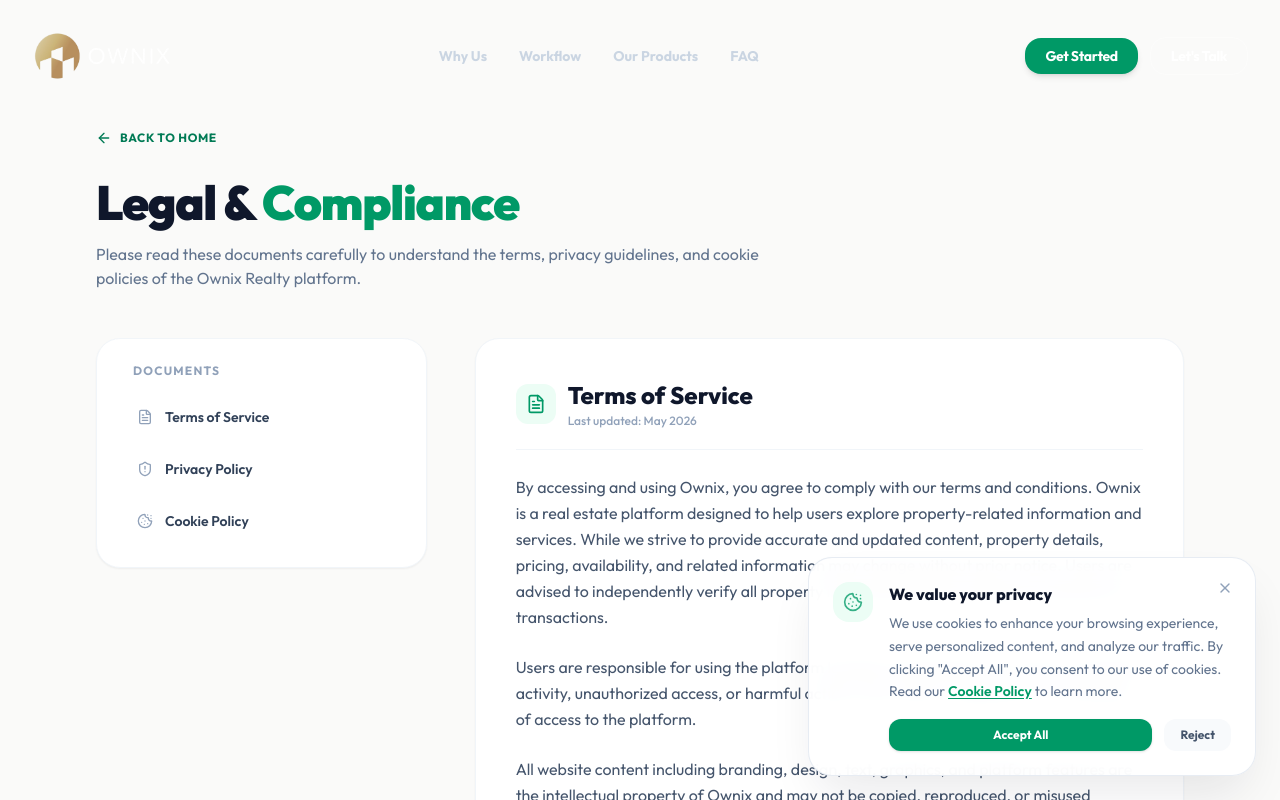
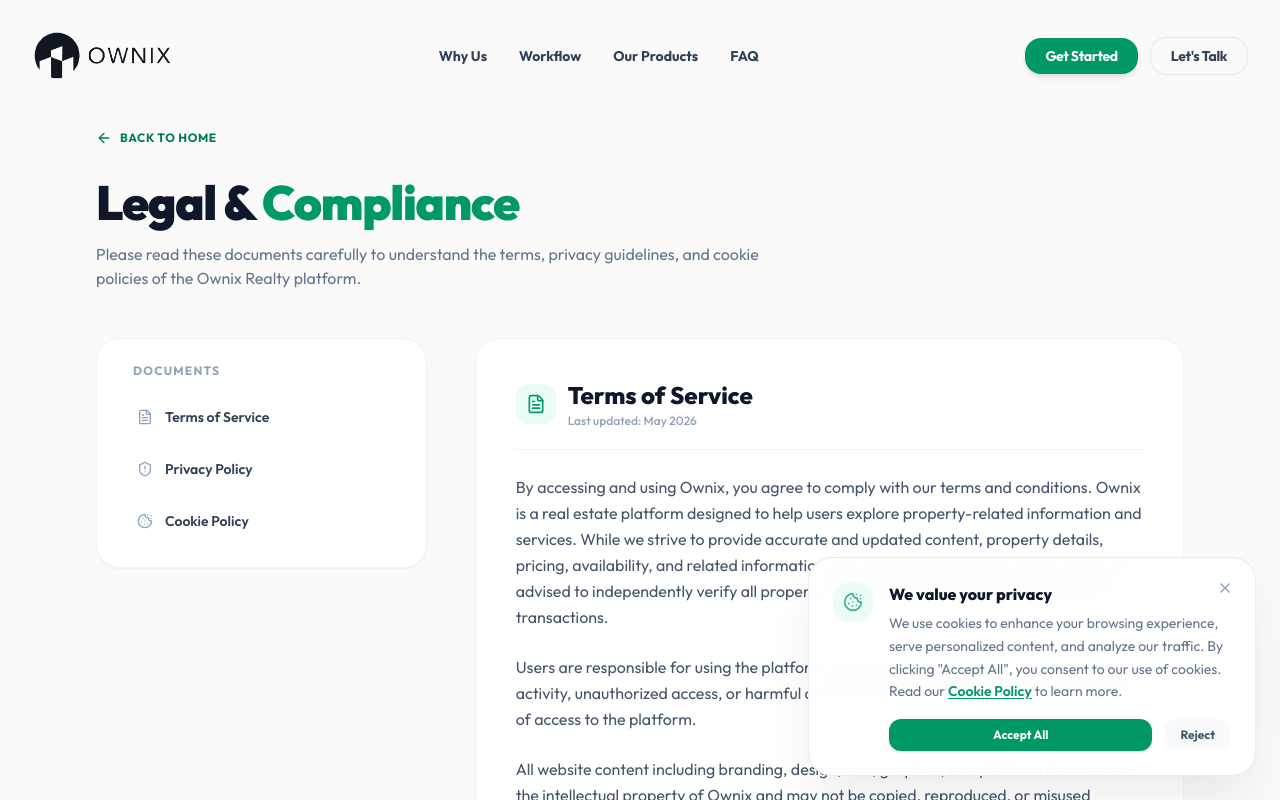
Before and after one commit to the-gold-technologies/ownix-landing-page, a Next.js app: page /legal in a window 1280 px wide. Shown: the top 800 px of the page. Built offline with nearby package versions, Linux system fonts and the light colour scheme.

Commit message:
feat: add theme prop to Navbar to support light mode styling for static pages

```diff
--- a/src/app/legal/page.tsx
+++ b/src/app/legal/page.tsx
@@ -22,7 +22,7 @@ export default function LegalPage() {
   return (
     <div className="min-h-screen bg-stone-50 text-slate-800 flex flex-col font-sans">
       {/* Cohesive Navbar styling */}
-      <Navbar />
+      <Navbar theme="light" />
 
       <main className="flex-1 max-w-6xl w-full mx-auto px-4 sm:px-6 lg:px-8 pt-32 pb-24">
         {/* Back Link */}
--- a/src/components/Navbar.tsx
+++ b/src/components/Navbar.tsx
@@ -3,7 +3,11 @@
 import React, { useState, useEffect } from "react";
 import { Menu, X } from "lucide-react";
 
-export default function Navbar() {
+interface NavbarProps {
+  theme?: "dark" | "light";
+}
+
+export default function Navbar({ theme = "dark" }: NavbarProps) {
   const [isScrolled, setIsScrolled] = useState(false);
   const [mobileMenuOpen, setMobileMenuOpen] = useState(false);
 
@@ -41,14 +45,14 @@ export default function Navbar() {
             src="/images/whatsappLogo.png"
             alt="Ownix Realty Logo"
             className={`absolute inset-0 h-full w-full object-contain transition-opacity duration-500 group-hover:scale-105 ${
-              isScrolled ? "opacity-0 pointer-events-none" : "opacity-100"
+              !isScrolled && theme === "dark" ? "opacity-100" : "opacity-0 pointer-events-none"
             }`}
           />
           <img
             src="/images/blackLogo.png"
             alt="Ownix Realty Logo"
             className={`absolute inset-0 h-full w-full object-contain transition-opacity duration-500 group-hover:scale-105 ${
-              isScrolled ? "opacity-100" : "opacity-0 pointer-events-none"
+              isScrolled || theme === "light" ? "opacity-100" : "opacity-0 pointer-events-none"
             }`}
           />
         </a>
@@ -61,7 +65,7 @@ export default function Navbar() {
               href={link.href}
               id={`nav-link-${link.name.toLowerCase().replace(/\s+/g, "-")}`}
               className={`text-xs lg:text-sm font-bold transition-colors duration-200 relative py-1 after:absolute after:bottom-0 after:left-0 after:w-0 after:h-0.5 hover:after:w-full after:transition-all after:duration-300 ${
-                isScrolled
+                isScrolled || theme === "light"
                   ? "text-slate-700 hover:text-emerald-600 after:bg-emerald-600"
                   : "text-slate-300 hover:text-white after:bg-[#35ddb1]"
               }`}
@@ -93,7 +97,7 @@ export default function Navbar() {
             href="tel:+919700001421"
             id="nav-cta-button-secondary"
             className={`relative inline-flex items-center justify-center px-4 lg:px-5 py-2 text-xs lg:text-sm font-bold rounded-2xl border transition-all duration-300 hover:scale-[1.02] active:scale-[0.98] focus:outline-none tracking-tight ${
-              isScrolled
+              isScrolled || theme === "light"
                 ? "border-slate-200 text-slate-700 hover:bg-slate-50"
                 : "border-white/40 text-white hover:bg-white/10"
             }`}
@@ -107,7 +111,7 @@ export default function Navbar() {
           id="mobile-menu-toggle-btn"
           onClick={() => setMobileMenuOpen(!mobileMenuOpen)}
           className={`md:hidden p-2 rounded-lg focus:outline-none transition-colors ${
-            isScrolled
+            isScrolled || theme === "light"
               ? "text-slate-600 hover:text-emerald-700 hover:bg-slate-50"
               : "text-slate-300 hover:text-white hover:bg-white/5"
           }`}
@@ -125,7 +129,7 @@ export default function Navbar() {
       {mobileMenuOpen && (
         <div
           className={`md:hidden absolute top-full left-0 right-0 border-b px-4 pt-3 pb-6 transition-all animate-in fade-in duration-200 ${
-            isScrolled
+            isScrolled || theme === "light"
               ? "bg-white border-slate-100 shadow-xl mt-3 rounded-2xl"
               : "bg-[#041A1A] border-white/5 shadow-2xl backdrop-blur-xl"
           }`}
@@ -138,7 +142,7 @@ export default function Navbar() {
                 id={`mobile-nav-link-${link.name.toLowerCase().replace(/\s+/g, "-")}`}
                 onClick={() => setMobileMenuOpen(false)}
                 className={`text-base font-bold px-3 py-2 rounded-lg transition-colors ${
-                  isScrolled
+                  isScrolled || theme === "light"
                     ? "text-slate-800 hover:text-emerald-600 hover:bg-slate-50"
                     : "text-slate-300 hover:text-white hover:bg-white/5"
                 }`}
@@ -148,7 +152,7 @@ export default function Navbar() {
             ))}
             <div
               className={`pt-3 mt-2 border-t flex flex-col gap-2 ${
-                isScrolled ? "border-slate-100" : "border-white/5"
+                isScrolled || theme === "light" ? "border-slate-100" : "border-white/5"
               }`}
             >
               <button
@@ -170,7 +174,7 @@ export default function Navbar() {
                 id="mobile-nav-cta-button-secondary"
                 onClick={() => setMobileMenuOpen(false)}
                 className={`flex items-center justify-center w-full py-3 text-sm font-bold border rounded-2xl transition-colors ${
-                  isScrolled
+                  isScrolled || theme === "light"
                     ? "border-slate-200 text-slate-700 hover:bg-slate-50"
                     : "border-white/40 text-white hover:bg-white/5"
                 }`}
```
